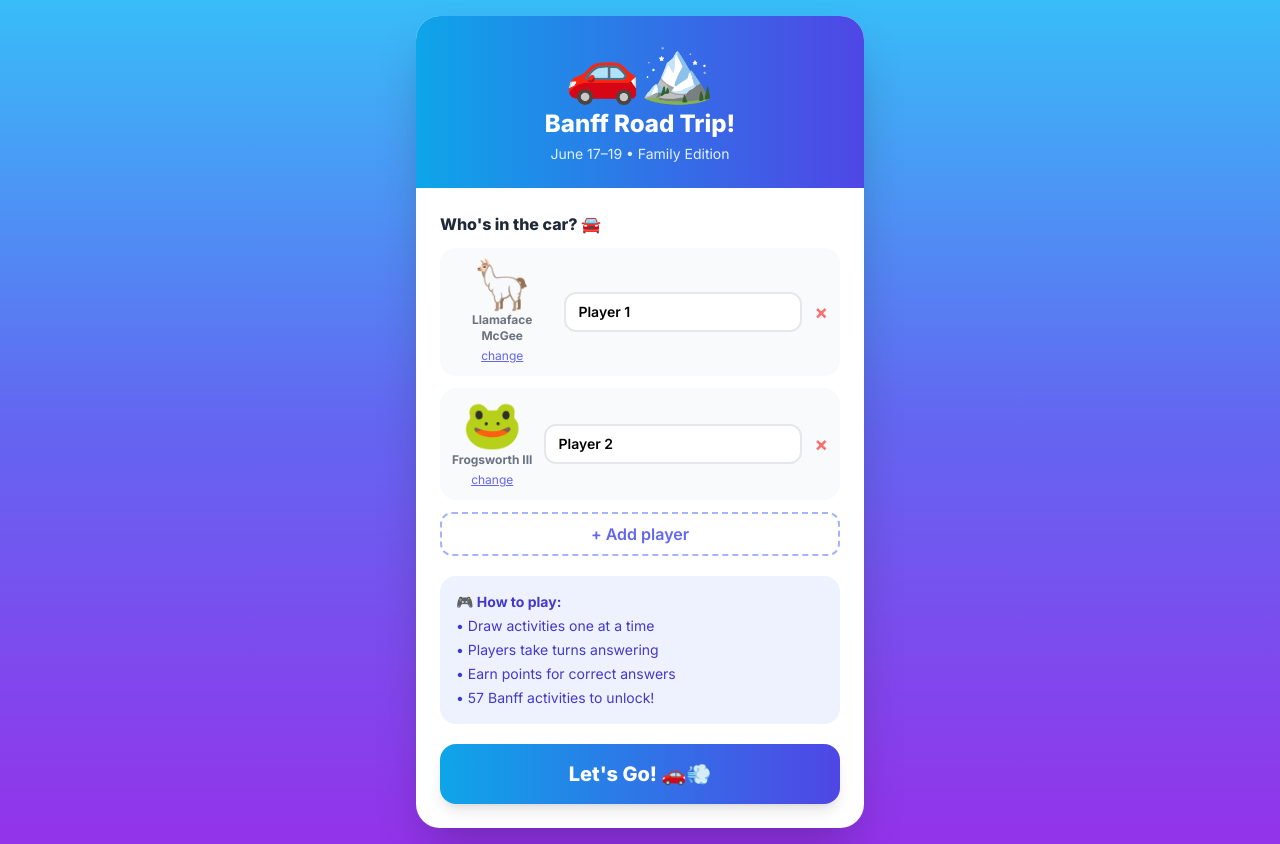
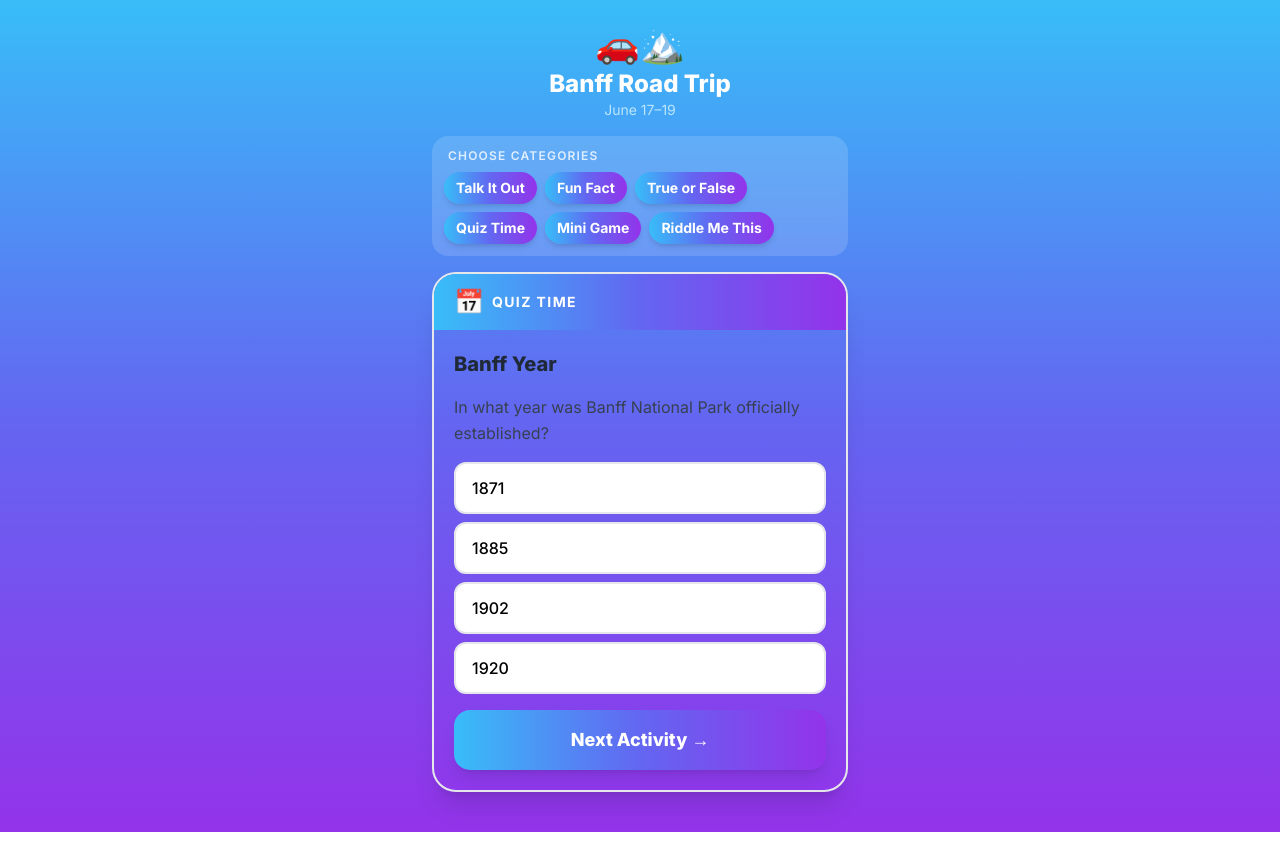
Before and after one commit to joealfonso/family-roadtrip-activities, a Next.js app: page / in a window 1280 px wide. Built offline with nearby package versions, Linux system fonts and the light colour scheme.

Commit message:
Remove players/scoring, add category filter UI

```diff
--- a/src/app/page.tsx
+++ b/src/app/page.tsx
@@ -1,333 +1,121 @@
 "use client";
 
-import { useState, useEffect, useCallback } from "react";
-import { activities, getRandomActivity, Activity } from "@/lib/activities";
+import { useState, useEffect } from "react";
+import { activities, getRandomActivity, Activity, ActivityType, TYPE_LABELS, TYPE_COLORS } from "@/lib/activities";
 import ActivityDisplay from "@/components/ActivityDisplay";
-import AvatarPicker, { AVATARS } from "@/components/AvatarPicker";
-import Stats from "@/components/Stats";
 
-const STORAGE_KEY = "banff-roadtrip-v1";
-const TOTAL = activities.length;
+const ALL_TYPES: ActivityType[] = ["conversation", "fact", "trueFalse", "quiz", "game", "riddle"];
+const STORAGE_KEY = "banff-categories-v1";
 
-interface PlayerState {
-  name: string;
-  avatar: string;
-  score: number;
-}
-
-interface AppState {
-  players: PlayerState[];
-  completedIds: string[];
-  streak: number;
-  setup: boolean;
-  activePlayer: number;
-}
-
-const DEFAULT_STATE: AppState = {
-  players: [
-    { name: "Player 1", avatar: "🦙", score: 0 },
-    { name: "Player 2", avatar: "🐸", score: 0 },
-  ],
-  completedIds: [],
-  streak: 0,
-  setup: true,
-  activePlayer: 0,
-};
-
-function loadState(): AppState {
-  if (typeof window === "undefined") return DEFAULT_STATE;
+function loadSelected(): ActivityType[] {
+  if (typeof window === "undefined") return ALL_TYPES;
   try {
     const raw = localStorage.getItem(STORAGE_KEY);
-    if (!raw) return DEFAULT_STATE;
-    return { ...DEFAULT_STATE, ...JSON.parse(raw) };
+    return raw ? JSON.parse(raw) : ALL_TYPES;
   } catch {
-    return DEFAULT_STATE;
+    return ALL_TYPES;
   }
 }
 
-function saveState(s: AppState) {
-  try {
-    localStorage.setItem(STORAGE_KEY, JSON.stringify(s));
-  } catch {}
-}
-
 export default function Home() {
-  const [state, setState] = useState<AppState>(DEFAULT_STATE);
+  const [selected, setSelected] = useState<ActivityType[]>(ALL_TYPES);
   const [current, setCurrent] = useState<Activity | null>(null);
-  const [showStats, setShowStats] = useState(false);
-  const [confetti, setConfetti] = useState(false);
+  const [seenIds, setSeenIds] = useState<string[]>([]);
   const [hydrated, setHydrated] = useState(false);
 
-  // Hydrate from localStorage
   useEffect(() => {
-    const saved = loadState();
-    setState(saved);
-    if (!saved.setup) {
-      setCurrent(getRandomActivity(saved.completedIds));
-    }
+    const cats = loadSelected();
+    setSelected(cats);
+    const pool = activities.filter((a) => cats.includes(a.type));
+    if (pool.length > 0) setCurrent(pool[Math.floor(Math.random() * pool.length)]);
     setHydrated(true);
   }, []);
 
-  const persist = useCallback((s: AppState) => {
-    setState(s);
-    saveState(s);
-  }, []);
-
-  const handleComplete = (pts: number) => {
-    if (!current) return;
-
-    const newCompleted = [...state.completedIds, current.id];
-    const newStreak = state.streak + 1;
-
-    const updatedPlayers = state.players.map((p, i) =>
-      i === state.activePlayer ? { ...p, score: p.score + pts } : p
-    );
-
-    const newActivePlayer = (state.activePlayer + 1) % state.players.length;
-
-    const newState: AppState = {
-      ...state,
-      players: updatedPlayers,
-      completedIds: newCompleted,
-      streak: newStreak,
-      activePlayer: newActivePlayer,
-    };
-
-    persist(newState);
-
-    if (newStreak % 5 === 0) {
-      setConfetti(true);
-      setTimeout(() => setConfetti(false), 3000);
+  const pickNext = (cats: ActivityType[], exclude: string[]) => {
+    const pool = activities.filter((a) => cats.includes(a.type) && !exclude.includes(a.id));
+    if (pool.length === 0) {
+      // all seen — reset
+      const full = activities.filter((a) => cats.includes(a.type));
+      return full[Math.floor(Math.random() * full.length)] ?? null;
     }
-
-    setTimeout(() => {
-      const next = getRandomActivity(newCompleted);
-      setCurrent(next);
-    }, 800);
+    return pool[Math.floor(Math.random() * pool.length)];
   };
 
-  const handleSetupComplete = () => {
-    const newState = { ...state, setup: false };
-    persist(newState);
-    setCurrent(getRandomActivity([]));
+  const handleNext = () => {
+    if (!current) return;
+    const newSeen = [...seenIds, current.id];
+    setSeenIds(newSeen);
+    setCurrent(pickNext(selected, newSeen));
   };
 
-  const handleReset = () => {
-    if (!confirm("Reset ALL progress and scores? This can't be undone!")) return;
-    const fresh = { ...DEFAULT_STATE, players: state.players, setup: false };
-    persist(fresh);
-    setCurrent(getRandomActivity([]));
-  };
-
-  const updatePlayer = (index: number, field: keyof PlayerState, value: string) => {
-    const updated = state.players.map((p, i) =>
-      i === index ? { ...p, [field]: value } : p
-    );
-    persist({ ...state, players: updated });
-  };
-
-  const addPlayer = () => {
-    if (state.players.length >= 6) return;
-    const next = AVATARS[state.players.length % AVATARS.length];
-    persist({
-      ...state,
-      players: [
-        ...state.players,
-        { name: `Player ${state.players.length + 1}`, avatar: next.emoji, score: 0 },
-      ],
-    });
-  };
-
-  const removePlayer = (index: number) => {
-    if (state.players.length <= 1) return;
-    persist({
-      ...state,
-      players: state.players.filter((_, i) => i !== index),
-      activePlayer: 0,
-    });
+  const toggleCategory = (type: ActivityType) => {
+    let next: ActivityType[];
+    if (selected.includes(type)) {
+      if (selected.length === 1) return; // keep at least one
+      next = selected.filter((t) => t !== type);
+    } else {
+      next = [...selected, type];
+    }
+    setSelected(next);
+    localStorage.setItem(STORAGE_KEY, JSON.stringify(next));
+    // If current activity is no longer in a selected category, pick a new one
+    if (current && !next.includes(current.type)) {
+      setSeenIds([]);
+      const pool = activities.filter((a) => next.includes(a.type));
+      setCurrent(pool[Math.floor(Math.random() * pool.length)] ?? null);
+    }
   };
 
   if (!hydrated) {
     return (
       <div className="min-h-screen bg-gradient-to-b from-sky-400 to-indigo-600 flex items-center justify-center">
-        <div className="text-white text-2xl font-bold animate-pulse">🚗 Loading your trip...</div>
+        <div className="text-white text-2xl font-bold animate-pulse">🚗 Loading...</div>
       </div>
     );
   }
 
-  // ── SETUP SCREEN ─────────────────────────────────────────────────────────
-  if (state.setup) {
-    return (
-      <div className="min-h-screen bg-gradient-to-b from-sky-400 via-indigo-500 to-purple-600 flex flex-col items-center justify-center p-4">
-        <div className="w-full max-w-md bg-white rounded-3xl shadow-2xl overflow-hidden">
-          <div className="bg-gradient-to-r from-sky-500 to-indigo-600 p-6 text-center">
-            <div className="text-6xl mb-2">🚗🏔️</div>
-            <h1 className="text-2xl font-extrabold text-white">Banff Road Trip!</h1>
-            <p className="text-sky-100 text-sm mt-1">June 17–19 • Family Edition</p>
-          </div>
+  return (
+    <div className="min-h-screen bg-gradient-to-b from-sky-400 via-indigo-500 to-purple-600 pb-10">
+      {/* Header */}
+      <div className="px-4 pt-6 pb-2 text-center">
+        <div className="text-4xl mb-1">🚗🏔️</div>
+        <h1 className="text-white font-extrabold text-2xl">Banff Road Trip</h1>
+        <p className="text-sky-200 text-sm">June 17–19</p>
+      </div>
 
-          <div className="p-6 space-y-5">
-            <div>
-              <h2 className="font-extrabold text-gray-800 mb-3">Who's in the car? 🚘</h2>
-              <div className="space-y-3">
-                {state.players.map((player, i) => (
-                  <div key={i} className="flex items-center gap-3 bg-gray-50 rounded-2xl p-3">
-                    <AvatarPicker
-                      value={player.avatar}
-                      playerName=""
-                      onSelect={(emoji, name) => {
-                        updatePlayer(i, "avatar", emoji);
-                        if (player.name === `Player ${i + 1}`) updatePlayer(i, "name", name.split(" ")[0]);
-                      }}
-                    />
-                    <input
-                      type="text"
-                      value={player.name}
-                      maxLength={14}
-                      onChange={(e) => updatePlayer(i, "name", e.target.value)}
-                      className="flex-1 border-2 border-gray-200 rounded-xl px-3 py-2 font-semibold text-sm focus:outline-none focus:border-indigo-400"
-                      placeholder={`Player ${i + 1} name`}
-                    />
-                    {state.players.length > 1 && (
-                      <button
-                        onClick={() => removePlayer(i)}
-                        className="text-red-400 hover:text-red-600 text-xl font-bold"
-                      >
-                        ×
-                      </button>
-                    )}
-                  </div>
-                ))}
-              </div>
-
-              {state.players.length < 6 && (
+      <div className="max-w-md mx-auto px-4 space-y-4 pt-2">
+        {/* Category filter */}
+        <div className="bg-white/15 backdrop-blur-sm rounded-2xl p-3">
+          <p className="text-white/80 text-xs font-semibold uppercase tracking-widest mb-2 px-1">
+            Choose categories
+          </p>
+          <div className="flex flex-wrap gap-2">
+            {ALL_TYPES.map((type) => {
+              const active = selected.includes(type);
+              return (
                 <button
-                  onClick={addPlayer}
-                  className="mt-3 w-full py-2 border-2 border-dashed border-indigo-300 text-indigo-500 font-semibold rounded-xl hover:bg-indigo-50 transition-colors"
+                  key={type}
+                  onClick={() => toggleCategory(type)}
+                  className={`px-3 py-1.5 rounded-full text-sm font-bold transition-all active:scale-95
+                    ${active
+                      ? `bg-gradient-to-r ${TYPE_COLORS[type]} text-white shadow-md`
+                      : "bg-white/20 text-white/60"
+                    }`}
                 >
-                  + Add player
+                  {TYPE_LABELS[type]}
                 </button>
-              )}
-            </div>
-
-            <div className="bg-indigo-50 rounded-2xl p-4 text-sm text-indigo-700 space-y-1">
-              <p className="font-bold">🎮 How to play:</p>
-              <p>• Draw activities one at a time</p>
-              <p>• Players take turns answering</p>
-              <p>• Earn points for correct answers</p>
-              <p>• 57 Banff activities to unlock!</p>
-            </div>
-
-            <button
-              onClick={handleSetupComplete}
-              className="w-full py-4 bg-gradient-to-r from-sky-500 to-indigo-600 text-white font-extrabold text-xl rounded-2xl shadow-lg hover:scale-[1.02] active:scale-95 transition-transform"
-            >
-              Let's Go! 🚗💨
-            </button>
+              );
+            })}
           </div>
         </div>
-      </div>
-    );
-  }
-
-  // ── MAIN APP ──────────────────────────────────────────────────────────────
-  const activePlayerData = state.players[state.activePlayer] ?? state.players[0];
-
-  return (
-    <div className="min-h-screen bg-gradient-to-b from-sky-400 via-indigo-500 to-purple-600 pb-8">
-      {/* Confetti burst */}
-      {confetti && (
-        <div className="fixed inset-0 pointer-events-none z-50 flex items-center justify-center">
-          <div className="text-8xl animate-bounce-slow">🎉</div>
-        </div>
-      )}
-
-      {/* Header */}
-      <div className="bg-white/10 backdrop-blur-sm sticky top-0 z-40 px-4 py-3 flex items-center justify-between">
-        <div>
-          <h1 className="text-white font-extrabold text-lg leading-tight">🏔️ Banff Trip</h1>
-          <p className="text-sky-200 text-xs">June 17–19 · {state.completedIds.length}/{TOTAL} done</p>
-        </div>
-        <div className="flex gap-2">
-          <button
-            onClick={() => setShowStats(!showStats)}
-            className="bg-white/20 text-white text-xs font-bold px-3 py-2 rounded-xl hover:bg-white/30 transition-colors"
-          >
-            {showStats ? "🃏 Activity" : "🏆 Scores"}
-          </button>
-        </div>
-      </div>
-
-      <div className="max-w-md mx-auto px-4 pt-4 space-y-4">
-
-        {/* Active player indicator */}
-        <div className="bg-white/20 backdrop-blur-sm rounded-2xl px-4 py-3 flex items-center gap-3">
-          <span className="text-3xl">{activePlayerData.avatar}</span>
-          <div className="flex-1">
-            <p className="text-white font-bold">{activePlayerData.name}'s turn</p>
-            <p className="text-sky-200 text-xs">{activePlayerData.score} pts</p>
-          </div>
-          {state.streak >= 3 && (
-            <span className="text-orange-300 font-bold text-sm">🔥 {state.streak}</span>
-          )}
-        </div>
-
-        {/* Stats panel */}
-        {showStats && (
-          <div className="bg-white rounded-3xl shadow-xl p-5 animate-pop-in">
-            <Stats
-              players={state.players}
-              completed={state.completedIds.length}
-              total={TOTAL}
-              streak={state.streak}
-            />
-            <button
-              onClick={handleReset}
-              className="mt-4 w-full text-xs text-red-400 underline underline-offset-2 hover:text-red-600"
-            >
-              Reset all progress
-            </button>
-          </div>
-        )}
 
         {/* Activity card */}
-        {!showStats && current && (
-          <ActivityDisplay
-            key={current.id}
-            activity={current}
-            onComplete={handleComplete}
-          />
-        )}
-
-        {/* No activity (all done) */}
-        {!showStats && !current && (
-          <div className="bg-white rounded-3xl shadow-xl p-8 text-center animate-pop-in">
-            <div className="text-6xl mb-3">🎊</div>
-            <h2 className="text-2xl font-extrabold text-gray-800 mb-2">You did it!</h2>
-            <p className="text-gray-600 mb-4">All {TOTAL} activities completed. Banff legends!</p>
-            <button
-              onClick={() => {
-                persist({ ...state, completedIds: [], streak: 0 });
-                setCurrent(getRandomActivity([]));
-              }}
-              className="w-full py-3 bg-gradient-to-r from-sky-500 to-indigo-600 text-white font-bold rounded-2xl shadow"
-            >
-              🔄 Play Again!
-            </button>
+        {current ? (
+          <ActivityDisplay key={current.id} activity={current} onNext={handleNext} />
+        ) : (
+          <div className="bg-white rounded-3xl shadow-xl p-8 text-center">
+            <p className="text-gray-500">Select at least one category above.</p>
           </div>
-        )}
-
-        {/* Skip button */}
-        {!showStats && current && (
-          <button
-            onClick={() => {
-              persist({ ...state, streak: 0 });
-              setCurrent(getRandomActivity(state.completedIds));
-            }}
-            className="w-full py-2 text-white/70 text-sm underline underline-offset-2 hover:text-white"
-          >
-            Skip this one →
-          </button>
         )}
       </div>
     </div>
--- a/src/components/ActivityDisplay.tsx
+++ b/src/components/ActivityDisplay.tsx
@@ -4,29 +4,17 @@ import { Activity, TYPE_COLORS, TYPE_BG, TYPE_LABELS } from "@/lib/activities";
 
 interface Props {
   activity: Activity;
-  onComplete: (points: number) => void;
+  onNext: () => void;
 }
 
-export default function ActivityDisplay({ activity, onComplete }: Props) {
+export default function ActivityDisplay({ activity, onNext }: Props) {
   const [selectedAnswer, setSelectedAnswer] = useState<string | null>(null);
   const [tfAnswer, setTfAnswer] = useState<boolean | null>(null);
   const [revealed, setRevealed] = useState(false);
-  const [done, setDone] = useState(false);
 
   const gradient = TYPE_COLORS[activity.type];
   const bgClass = TYPE_BG[activity.type];
   const label = TYPE_LABELS[activity.type];
-
-  const handleComplete = () => {
-    let pts = activity.points;
-    if (activity.type === "quiz" && selectedAnswer !== activity.answer) pts = Math.floor(pts / 2);
-    if (activity.type === "trueFalse") {
-      const correct = activity.answer === "true" ? true : false;
-      if (tfAnswer !== correct) pts = Math.floor(pts / 2);
-    }
-    setDone(true);
-    onComplete(pts);
-  };
 
   const quizCorrect = selectedAnswer === activity.answer;
   const tfCorrect =
@@ -40,9 +28,6 @@ export default function ActivityDisplay({ activity, onComplete }: Props) {
       <div className={`bg-gradient-to-r ${gradient} px-5 py-3 flex items-center gap-2`}>
         <span className="text-2xl">{activity.emoji}</span>
         <span className="text-white font-bold text-sm uppercase tracking-widest">{label}</span>
-        <span className="ml-auto bg-white/20 text-white text-xs font-bold px-2 py-0.5 rounded-full">
-          {activity.points} pts
-        </span>
       </div>
 
       <div className="p-5 space-y-4">
@@ -53,8 +38,7 @@ export default function ActivityDisplay({ activity, onComplete }: Props) {
         {activity.type === "quiz" && activity.options && (
           <div className="space-y-2">
             {activity.options.map((opt) => {
-              let cls =
-                "w-full text-left px-4 py-3 rounded-xl border-2 font-medium transition-all duration-200 ";
+              let cls = "w-full text-left px-4 py-3 rounded-xl border-2 font-medium transition-all duration-200 ";
               if (!selectedAnswer) {
                 cls += "border-gray-200 bg-white hover:border-emerald-400 hover:bg-emerald-50 active:scale-95";
               } else if (opt === activity.answer) {
@@ -65,19 +49,15 @@ export default function ActivityDisplay({ activity, onComplete }: Props) {
                 cls += "border-gray-200 bg-white opacity-50";
               }
               return (
-                <button
-                  key={opt}
-                  className={cls}
-                  onClick={() => !selectedAnswer && setSelectedAnswer(opt)}
-                >
+                <button key={opt} className={cls} onClick={() => !selectedAnswer && setSelectedAnswer(opt)}>
                   {opt === activity.answer && selectedAnswer ? "✅ " : opt === selectedAnswer ? "❌ " : ""}
                   {opt}
                 </button>
               );
             })}
             {selectedAnswer && (
-              <p className={`text-sm font-semibold mt-1 ${quizCorrect ? "text-emerald-700" : "text-red-600"}`}>
-                {quizCorrect ? "🎉 Correct! Full points!" : `Correct answer: ${activity.answer} — half points`}
+              <p className={`text-sm font-semibold ${quizCorrect ? "text-emerald-700" : "text-red-600"}`}>
+                {quizCorrect ? "🎉 Correct!" : `Answer: ${activity.answer}`}
               </p>
             )}
           </div>
@@ -87,27 +67,18 @@ export default function ActivityDisplay({ activity, onComplete }: Props) {
         {activity.type === "trueFalse" && (
           <div className="flex gap-3">
             {[true, false].map((val) => {
-              let cls =
-                "flex-1 py-3 rounded-xl font-bold text-lg border-2 transition-all duration-200 active:scale-95 ";
+              let cls = "flex-1 py-3 rounded-xl font-bold text-lg border-2 transition-all duration-200 active:scale-95 ";
               if (tfAnswer === null) {
                 cls += val
                   ? "border-emerald-300 bg-emerald-50 text-emerald-700 hover:bg-emerald-100"
                   : "border-red-300 bg-red-50 text-red-700 hover:bg-red-100";
               } else if (tfAnswer === val) {
-                cls += tfCorrect && val === tfAnswer
-                  ? "border-emerald-500 bg-emerald-100"
-                  : !tfCorrect && val === tfAnswer
-                  ? "border-red-500 bg-red-100"
-                  : "opacity-40 border-gray-200 bg-white";
+                cls += tfCorrect ? "border-emerald-500 bg-emerald-100" : "border-red-500 bg-red-100";
               } else {
                 cls += "opacity-40 border-gray-200 bg-white";
               }
               return (
-                <button
-                  key={String(val)}
-                  className={cls}
-                  onClick={() => tfAnswer === null && setTfAnswer(val)}
-                >
+                <button key={String(val)} className={cls} onClick={() => tfAnswer === null && setTfAnswer(val)}>
                   {val ? "✅ True" : "❌ False"}
                 </button>
               );
@@ -115,63 +86,62 @@ export default function ActivityDisplay({ activity, onComplete }: Props) {
           </div>
         )}
 
-        {/* T/F result */}
+        {/* T/F result + hint */}
         {activity.type === "trueFalse" && tfAnswer !== null && (
+          <div className="space-y-2">
             <p className={`text-sm font-semibold ${tfCorrect ? "text-emerald-700" : "text-red-600"}`}>
-            {tfCorrect ? "🎉 Correct! Full points!" : `Wrong — half points. The answer was: ${activity.answer === "true" ? "TRUE" : "FALSE"}`}
+              {tfCorrect ? "🎉 Correct!" : `Answer: ${activity.answer === "true" ? "TRUE" : "FALSE"}`}
             </p>
+            {activity.hint && (
+              <div className="bg-white/70 border border-gray-200 rounded-xl p-3 text-sm italic text-gray-600">
+                {activity.hint}
+              </div>
+            )}
+          </div>
         )}
 
-        {/* Hint / Answer toggle */}
-        {(activity.hint || activity.answer) && activity.type !== "quiz" && activity.type !== "trueFalse" && (
+        {/* Quiz hint after answer */}
+        {activity.type === "quiz" && selectedAnswer && activity.hint && (
+          <div className="bg-white/70 border border-gray-200 rounded-xl p-3 text-sm italic text-gray-600">
+            {activity.hint}
+          </div>
+        )}
+
+        {/* Reveal for riddles */}
+        {activity.type === "riddle" && (
           <div>
             {!revealed ? (
               <button
                 onClick={() => setRevealed(true)}
                 className="text-sm font-semibold text-indigo-600 underline underline-offset-2 hover:text-indigo-800"
               >
-                {activity.type === "riddle" ? "🔍 Reveal Answer" : "💡 Show Hint"}
+                🔍 Reveal Answer
               </button>
             ) : (
-              <div className="bg-white/70 border border-gray-200 rounded-xl p-3 text-sm text-gray-700">
-                {activity.type === "riddle" && (
-                  <p className="font-bold text-gray-800 mb-1">Answer: {activity.answer}</p>
-                )}
+              <div className="bg-white/70 border border-gray-200 rounded-xl p-3 text-sm text-gray-700 space-y-1">
+                <p className="font-bold text-gray-800">Answer: {activity.answer}</p>
                 {activity.hint && <p className="italic">{activity.hint}</p>}
               </div>
             )}
           </div>
         )}
 
-        {/* T/F hint */}
-        {activity.type === "trueFalse" && tfAnswer !== null && activity.hint && (
+        {/* Hint for facts/conversations/games */}
+        {["fact", "conversation", "game"].includes(activity.type) && activity.hint && (
           <div className="bg-white/70 border border-gray-200 rounded-xl p-3 text-sm italic text-gray-600">
-            {activity.hint}
+            💡 {activity.hint}
           </div>
         )}
 
-        {/* Complete button */}
-        {!done && (
+        {/* Next button */}
         <button
-            onClick={handleComplete}
-            disabled={
-              (activity.type === "quiz" && !selectedAnswer) ||
-              (activity.type === "trueFalse" && tfAnswer === null)
-            }
+          onClick={onNext}
           className={`w-full py-4 rounded-2xl font-extrabold text-white text-lg transition-all duration-200 shadow-lg
             bg-gradient-to-r ${gradient}
-              disabled:opacity-40 disabled:cursor-not-allowed
             hover:scale-[1.02] active:scale-95`}
         >
-            ✅ Done — Next Activity!
+          Next Activity →
         </button>
-        )}
-
-        {done && (
-          <div className="text-center py-2 text-emerald-600 font-bold animate-bounce-slow">
-            +{activity.points} pts added! 🎉
-          </div>
-        )}
       </div>
     </div>
   );
```
Also changed, not shown: 1 other file (tests, documents, lock files or other folders). Lines whose indentation alone changed are shown as unchanged.
